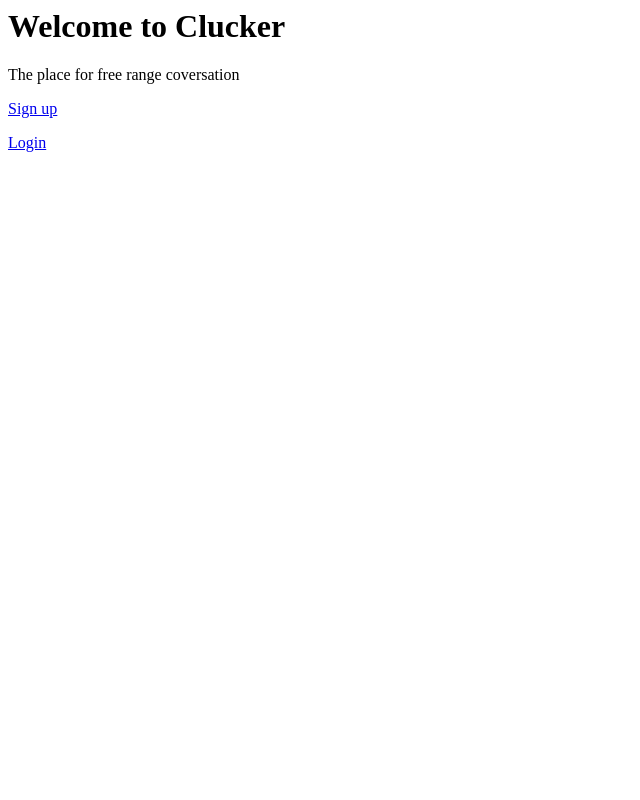
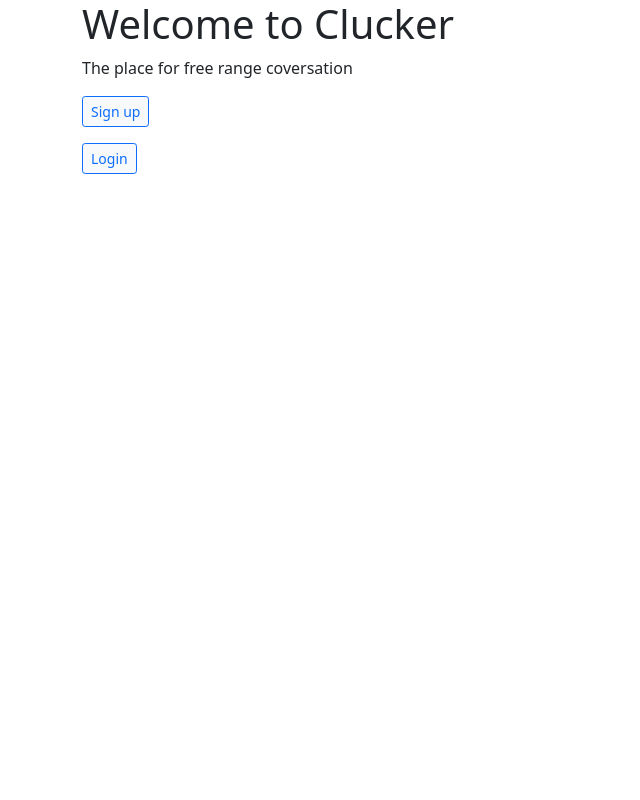
Before and after one commit to Bhavik-Gilbert/Empire-Penguin, a Django app: page / in a window 1280 px wide. Shown: the whole page, without its empty margins (0-640 px from the left). Run offline with Django 4.2, Linux system fonts and the light colour scheme; some libraries are stand-ins or nearby versions.

Commit message:
Format home page layout with bootstrap

```diff
--- a/microblogs/templates/home.html
+++ b/microblogs/templates/home.html
@@ -1,15 +1,30 @@
-<html>
-<head>
+<!doctype html>
+<html lang="en">
+  <head>
+    <!-- Required meta tags -->
+    <meta charset="utf-8">
+    <meta name="viewport" content="width=device-width, initial-scale=1">
+
+    <!-- Bootstrap CSS -->
+    <link href="https://cdn.jsdelivr.net/npm/bootstrap@5.1.3/dist/css/bootstrap.min.css" rel="stylesheet" integrity="sha384-1BmE4kWBq78iYhFldvKuhfTAU6auU8tT94WrHftjDbrCEXSU1oBoqyl2QvZ6jIW3" crossorigin="anonymous">
+
     <title>Clucker</title>
-</head>
+  </head>
+  <body>
+    <div class="container vh-100">
+        <div class="row">
+            <div class="col-12">
+                <h1>Welcome to Clucker</h1>
+                <p>The place for free range coversation</p>
 
-<body>
-    <h1>Welcome to Clucker</h1>
-    <p>The place for free range coversation</p>
+                <p><a href='{% url 'signup' %}' class="btn btn-sm btn-light btn-outline-primary">Sign up</a></p>
+                <p><a href='{% url 'login' %}' class="btn btn-sm btn-light btn-outline-primary">Login</a></p>
+                </div>
+        </div>
+    </div>
 
-    <p><a href='{% url 'signup' %}'>Sign up</a></p>
-    <p><a href='{% url 'login' %}'>Login</a></p>
 
-</body>
-
+    <script src="https://cdn.jsdelivr.net/npm/@popperjs/core@2.10.2/dist/umd/popper.min.js" integrity="sha384-7+zCNj/IqJ95wo16oMtfsKbZ9ccEh31eOz1HGyDuCQ6wgnyJNSYdrPa03rtR1zdB" crossorigin="anonymous"></script>
+    <script src="https://cdn.jsdelivr.net/npm/bootstrap@5.1.3/dist/js/bootstrap.min.js" integrity="sha384-QJHtvGhmr9XOIpI6YVutG+2QOK9T+ZnN4kzFN1RtK3zEFEIsxhlmWl5/YESvpZ13" crossorigin="anonymous"></script>
+  </body>
 </html>
```
